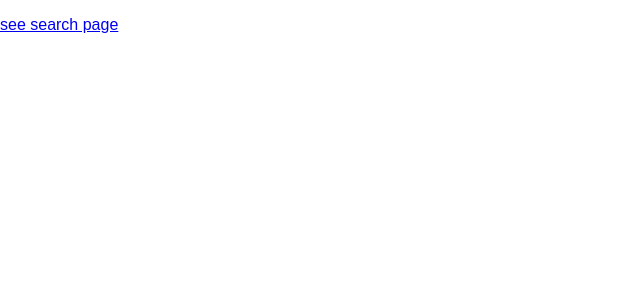
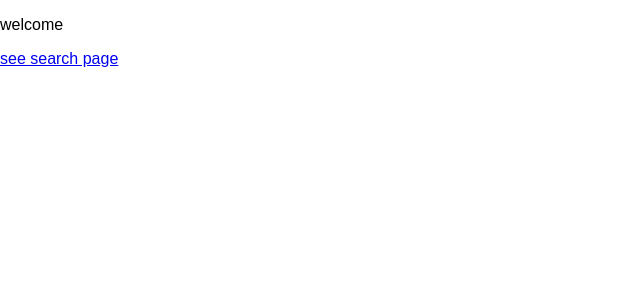
Before and after one commit to ziniuguo/Kozy_Hotel, a React (Create React App) app in the folder client/: page / in a window 1280 px wide. Shown: the top 300 px of the page, without its empty margins (0-640 px from the left). Built offline with nearby package versions, Linux system fonts and the light colour scheme.

Commit message:
updated-welcome

```diff
--- a/client/src/App.js
+++ b/client/src/App.js
@@ -6,6 +6,7 @@ class App extends React.Component {
     render() {
         return (
             <BrowserRouter>
+                <p>welcome</p>
                 <Routes>
                     <Route path='/' element={
                         <p>
```
